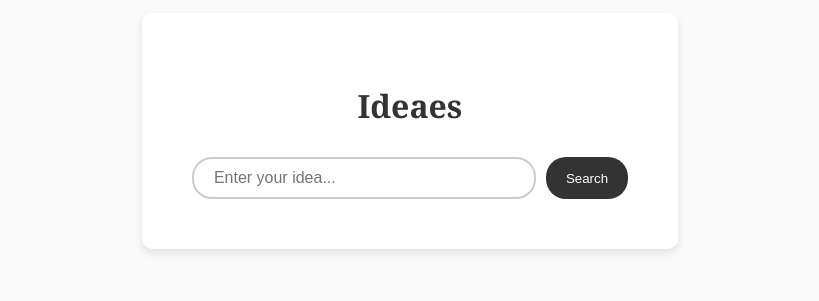
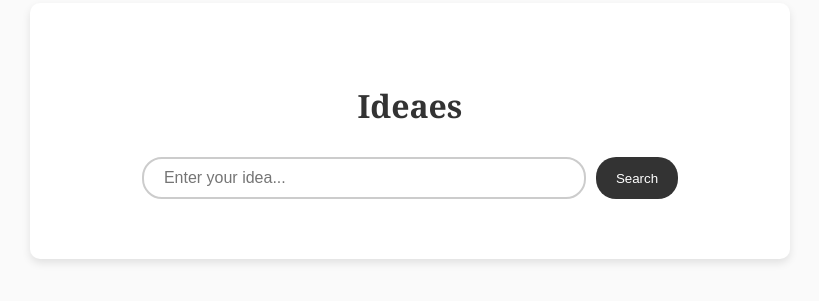
Before and after one commit to mefengl/ideaes, a plain HTML site: page index.html in a window 1280 px wide. Shown: the part 269-570 px from the top of the page, without its empty margins (230-1049 px from the left). Drawn offline with Linux system fonts and the light colour scheme.

Commit message:
style: adjust padding and width in search container and search box

```diff
--- a/style.css
+++ b/style.css
@@ -12,9 +12,11 @@ body {
 .search-container {
     text-align: center;
     background-color: white;
-    padding: 50px;
+    padding: 60px 80px;
     box-shadow: 0 4px 8px rgba(0, 0, 0, 0.1);
     border-radius: 10px;
+    width: 50%;
+    max-width: 600px;
 }
 
 h1 {
@@ -31,7 +33,8 @@ h1 {
 #searchBox {
     font-size: 16px;
     padding: 10px 20px;
-    width: 300px;
+    width: 100%;
+    max-width: 400px;
     border: 2px solid #ccc;
     border-radius: 20px;
     outline: none;
```
